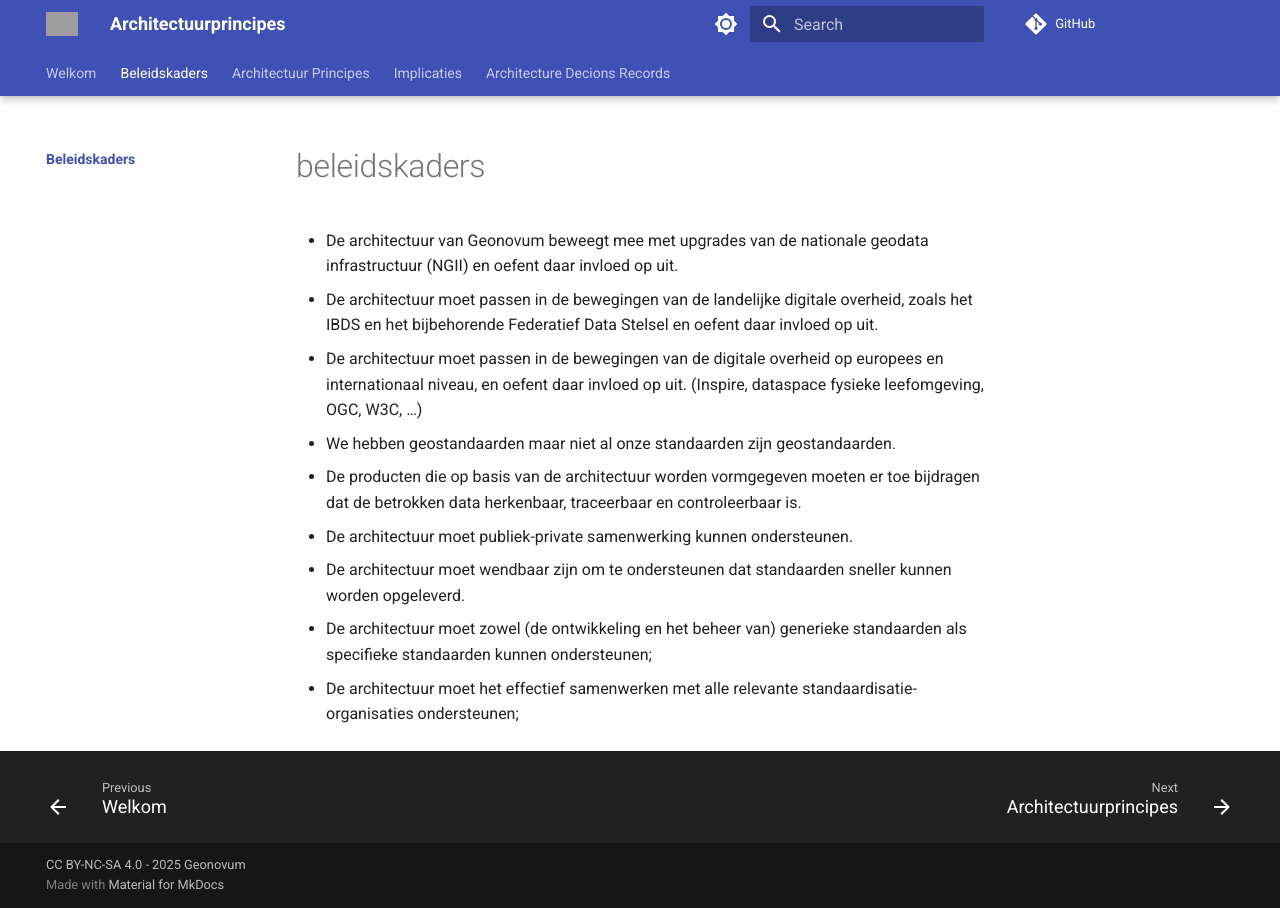
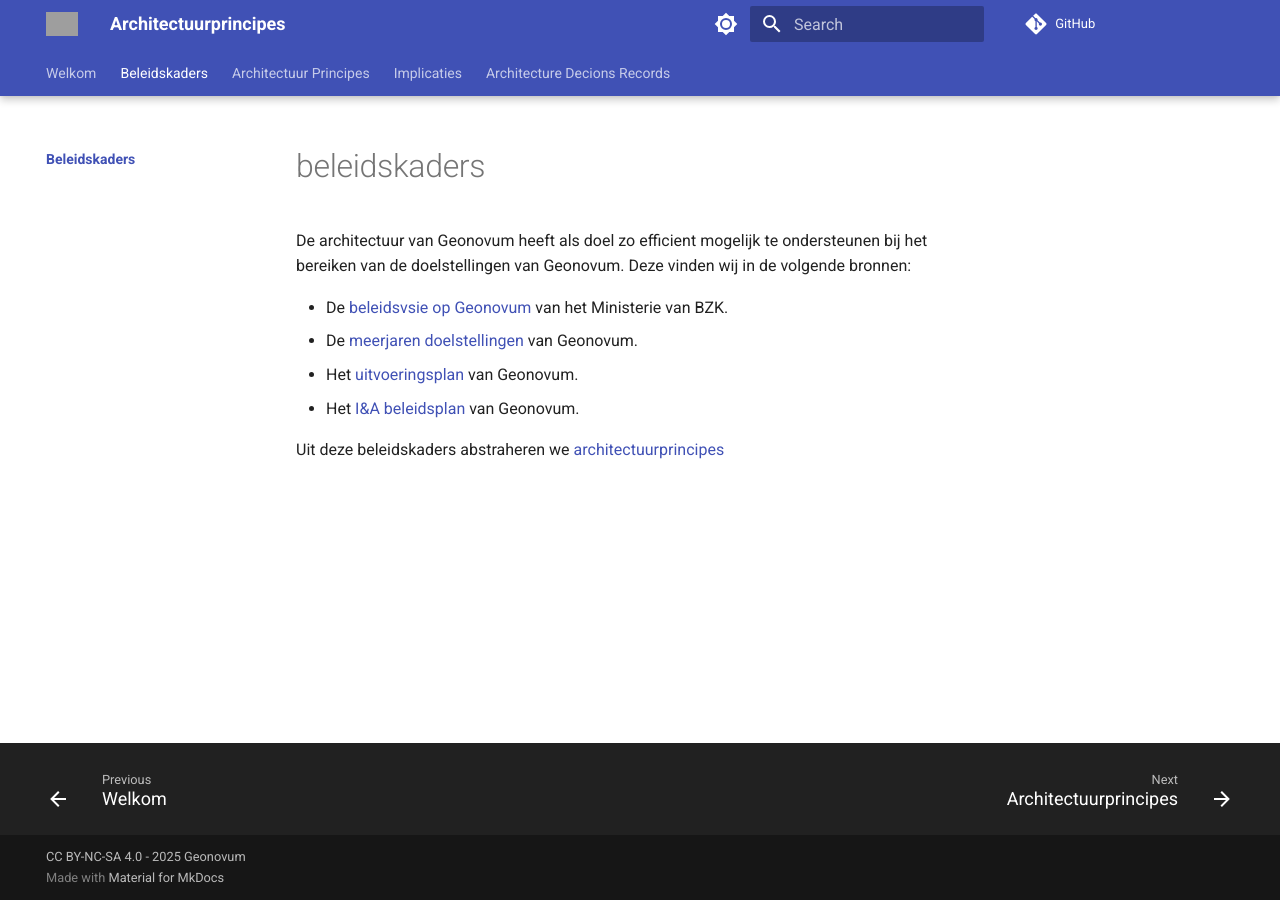
Before and after one commit to Geonovum/geonovum-architectuur, an MkDocs documentation site: the page built from docs/beleidskaders/index.md, in a window 1280 px wide. Built offline with MkDocs 1.6.1 and Material for MkDocs 9.7.7, drawn with Linux system fonts in a browser that asks for light colours; comment, search, counter and statistics services are not loaded; grey boxes are pictures that could not be loaded.

```diff
--- a/docs/beleidskaders/index.md
+++ b/docs/beleidskaders/index.md
@@ -1,11 +1,12 @@
 # beleidskaders
 
-- De architectuur van Geonovum beweegt mee met upgrades van de nationale geodata infrastructuur (NGII) en oefent daar invloed op uit.
-- De architectuur moet  passen in de bewegingen van de landelijke digitale overheid, zoals het IBDS en het bijbehorende Federatief Data Stelsel en oefent daar invloed op uit.
-- De architectuur moet  passen in de bewegingen van de digitale overheid op europees en internationaal niveau, en oefent daar invloed op uit. (Inspire, dataspace fysieke leefomgeving, OGC, W3C, …)
-- We hebben geostandaarden maar niet al onze standaarden zijn geostandaarden.
-- De producten die op basis van de architectuur worden vormgegeven moeten er toe bijdragen dat de betrokken data herkenbaar, traceerbaar en controleerbaar is.
-- De architectuur moet publiek-private samenwerking kunnen ondersteunen.
-- De architectuur moet wendbaar zijn om te ondersteunen dat standaarden sneller kunnen worden opgeleverd.
-- De architectuur moet zowel (de ontwikkeling en het beheer van) generieke standaarden als specifieke standaarden kunnen ondersteunen;
-- De architectuur moet het effectief samenwerken met alle relevante standaardisatie-organisaties ondersteunen;
+De architectuur van Geonovum heeft als doel zo efficient mogelijk te ondersteunen
+bij het bereiken van de doelstellingen van Geonovum. Deze vinden wij in de volgende bronnen:
+
+- De [beleidsvsie op Geonovum](https://www.geonovum.nl/uploads/documents/Beleidsvisie%20BZK%20op%20Geonovum.pdf) van het Ministerie van BZK.
+- De [meerjaren doelstellingen](https://www.geonovum.nl/meerjarenvisie-2021-2023)  van Geonovum.
+- Het [uitvoeringsplan](https://www.geonovum.nl/uploads/documents/Geonovum%20Uitvoeringsplan%202025%20v1.0.pdf) van Geonovum.
+- Het [I&A beleidsplan](TODO) van Geonovum.
+
+
+Uit deze beleidskaders abstraheren we [architectuurprincipes](../architectuurprincipes/)
--- a/mkdocs.yml
+++ b/mkdocs.yml
@@ -2,7 +2,7 @@
 # Dit mkdocs document maakt gebruik van mkdocs-material. Zie:
 #     https://squidfunk.github.io/mkdocs-material/getting-started/
 #
-# Bron van inspiratie:
+# Bron van inspiratie: https://provincienh.github.io/architectuurprincipes/
 #
 site_name: Architectuurprincipes
 theme:
@@ -68,7 +68,7 @@ plugins:
   #     toc_title: Inhoudsopgave
   #- offline:
   #    enabled: !ENV [OFFLINE, true]
-repo_url: https://github.com/provincieNH/architectuurprincipes
+repo_url: https://github.com/Geonovum/geonovum-architectuur
 markdown_extensions:
   - admonition
   - pymdownx.details
@@ -81,12 +81,9 @@ nav:
   - 'Beleidskaders':
     - './beleidskaders/index.md'
   - 'Architectuur Principes':
-    - ./architectuurprincipes/AP-01-Open.md
+    - ./architectuurprincipes/index.md
   - 'Implicaties':
-    - ./implicaties/IMP-001-Geonovum-volgt-ontwikkelingen.md
-    - ./implicaties/IMP-002-Kiezen-welke-ontwikkelingen-meegroeien.md
+    - ./implicaties/index.md
   - 'Architecture Decions Records':
     - ./adr/index.md
     - ./adr/ADR-000-template.md
-    - ./adr/ADR-001-gebruik-adr.md
-    - ./adr/ADR-002-github-repo-als-basis.md
```
Also changed, not shown: docs/architectuurprincipes/AP-01-Open.md (deleted, +0 -5 lines), docs/architectuurprincipes/index.md (added, +41 -0 lines), docs/implicaties/IMP-001-Geonovum-volgt-ontwikkelingen.md (deleted, +0 -5 lines), docs/implicaties/index.md (added, +110 -0 lines).
